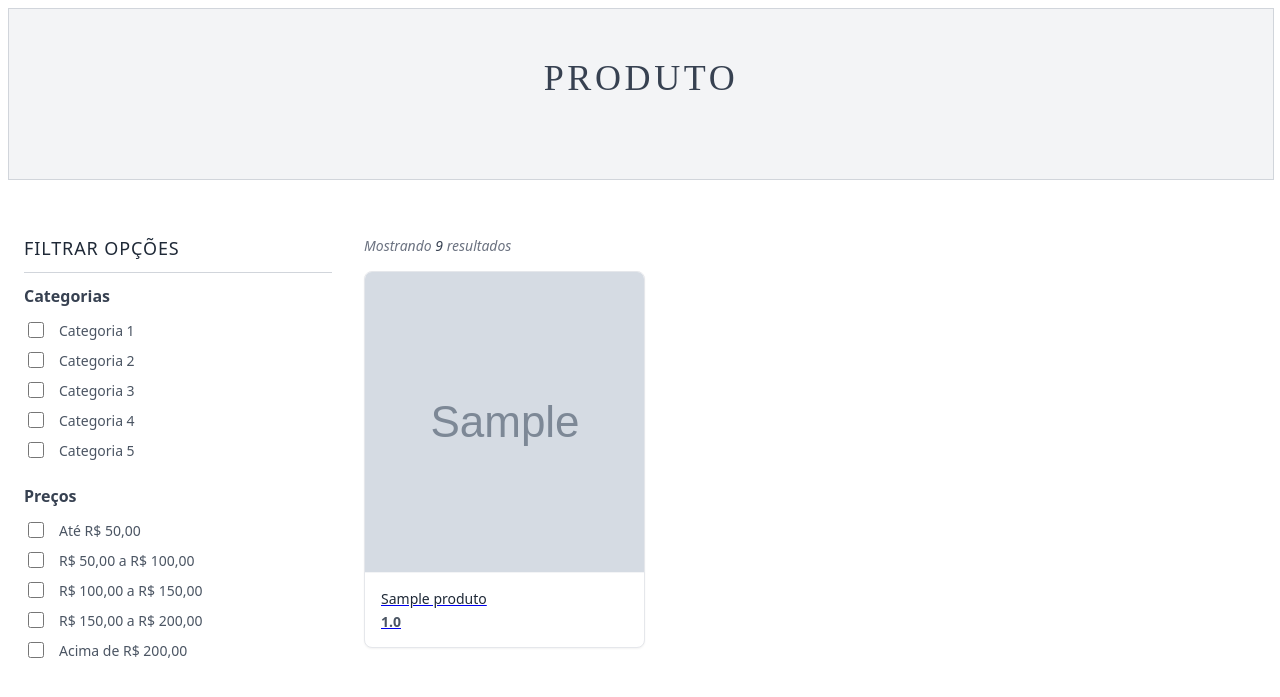
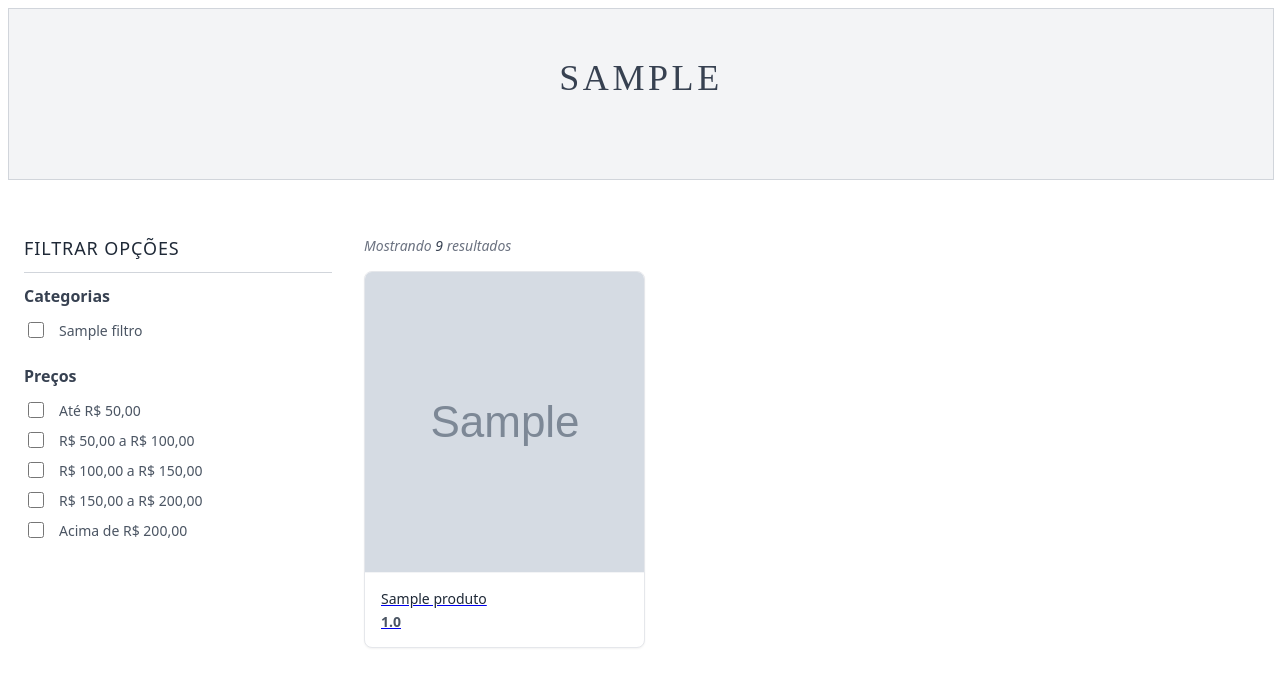
Before and after one commit to fernandagml/kuma-espresso-cafeteria, a Flask app: page /produtos/1 in a window 1280 px wide. Shown: the top 697 px of the page. Run offline with Flask 3, Linux system fonts and the light colour scheme; tables that the repository leaves empty hold one stand-in row (values such as "Sample post"); grey boxes marked "Sample" are stand-in pictures.

Commit message:
Finalização do jinja das categorias no geral.

```diff
--- a/app.py
+++ b/app.py
@@ -1,6 +1,7 @@
 from flask import Flask, render_template
 from model.categorias import recuperar_categorias as rc
 from model.produtos import recuperar_produtos as rp, recuperar_produtos_por_categoria, recuperar_produto
+from model.filtros import recuperar_filtros
 
 app = Flask(__name__)
 
@@ -12,7 +13,8 @@ def index():
 @app.route("/produtos/<id_categoria>")
 def pagina_produtos(id_categoria):
     produtos = recuperar_produtos_por_categoria(id_categoria)
-    return render_template("produtos.html", produtos = produtos)
+    filtros = recuperar_filtros()
+    return render_template("produtos.html", produtos = produtos, filtros = filtros)
 
 @app.route("/produto/<id_produto>")
 def pagina_produto(id_produto):
--- a/migrate/inserts-tb.sql
+++ b/migrate/inserts-tb.sql
@@ -2,7 +2,7 @@ INSERT INTO tb_categorias_produtos (categoria, imagem_categoria)
 VALUES ("Cafés", "../static/img/cafes-categoria_semfundo.png"),
 		("Doces", "../static/img/doces-semfundo.png"),
         ("Chás", "../static/img/chas-semfundo.png"),
-        ("Bebidas", "../static/img/bebidas-semfundo.png");
+        ("Bebidas Doces", "../static/img/bebidas-semfundo.png");
 
 INSERT INTO tb_produtos (nome_produto, preco_produto, descricao_produto, imagem_produto, id_categoria)
 VALUES ("Café Preto", 8.90, "descricao", "../static/img/cafe-preto.jpg", 1),
--- /dev/null
+++ b/model/filtros.py
@@ -0,0 +1,15 @@
+from database.conexao import conectar
+
+def recuperar_filtros():
+    """Função criada para buscar os filtros dos produtos no banco de dados."""
+
+    try:
+        conexao, cursor = conectar()
+        cursor.execute("SELECT id_filtro, nome_filtro FROM tb_filtros;")
+        filtros = cursor.fetchall()
+        conexao.close()
+        return filtros
+
+    except Exception as erro:
+        print(erro)
+        return False
--- a/model/produtos.py
+++ b/model/produtos.py
@@ -19,7 +19,7 @@ def recuperar_produtos_por_categoria(id):
 
     try:
         conexao, cursor = conectar()
-        cursor.execute("SELECT id_produto, nome_produto, preco_produto, descricao_produto, imagem_produto, id_categoria FROM tb_produtos WHERE id_categoria = %s;", (id, ))
+        cursor.execute("SELECT tb_produtos.id_produto, tb_produtos.nome_produto, tb_produtos.preco_produto, tb_produtos.descricao_produto, tb_produtos.imagem_produto, tb_categorias_produtos.id_categoria, tb_categorias_produtos.categoria FROM tb_produtos INNER JOIN tb_categorias_produtos ON tb_produtos.id_categoria = tb_categorias_produtos.id_categoria WHERE tb_produtos.id_categoria = %s;", (id, ))
         produtos_por_categoria = cursor.fetchall()
         conexao.close()
         return produtos_por_categoria
--- a/templates/produtos.html
+++ b/templates/produtos.html
@@ -1,7 +1,9 @@
 <link rel="stylesheet" href="../static/styles/produtos.css">
 
     <section class="product-banner">
-        <h1 class="banner-title">PRODUTO</h1>
+        {% if produtos %}
+        <h1 class="banner-title">{{ produtos[0].categoria }}</h1>
+        {% endif %}
     </section>
 
     <main class="main-container">
@@ -14,26 +16,12 @@
             <div class="filter-section">
                 <h3 class="section-title">Categorias</h3>
                 <div class="checkbox-group">
+                    {% for filtro in filtros %}
                     <label class="checkbox-label">
                         <input type="checkbox" class="custom-checkbox">
-                        <span>Categoria 1</span>
+                        <span>{{ filtro.nome_filtro }}</span>
                     </label>
-                    <label class="checkbox-label">
-                        <input type="checkbox" class="custom-checkbox">
-                        <span>Categoria 2</span>
-                    </label>
-                    <label class="checkbox-label">
-                        <input type="checkbox" class="custom-checkbox">
-                        <span>Categoria 3</span>
-                    </label>
-                    <label class="checkbox-label">
-                        <input type="checkbox" class="custom-checkbox">
-                        <span>Categoria 4</span>
-                    </label>
-                    <label class="checkbox-label">
-                        <input type="checkbox" class="custom-checkbox">
-                        <span>Categoria 5</span>
-                    </label>
+                    {% endfor %}
                 </div>
             </div>
 
```
